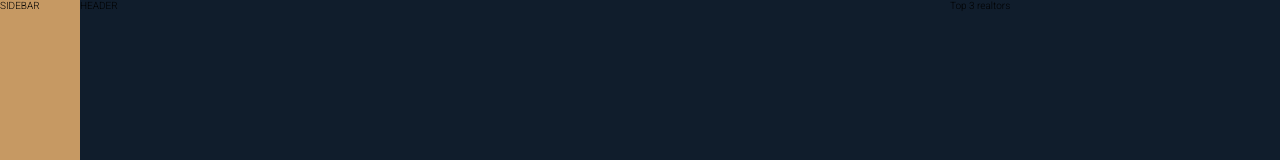
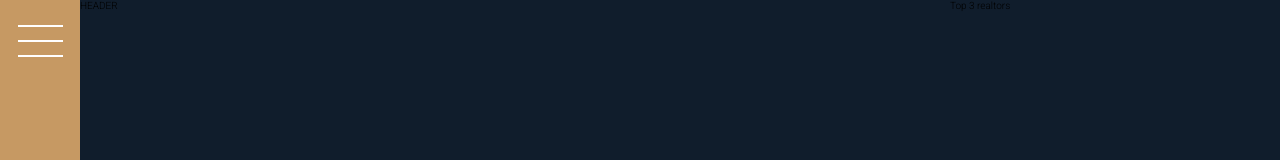
Before and after one commit to ChrisFelicien/Nexter, a plain HTML site: page index.html in a window 1280 px wide. Shown: the top 160 px of the page. Drawn offline with Linux system fonts and the light colour scheme.

Commit message:
Adding the sidebar

```diff
--- a/css/style.css
+++ b/css/style.css
@@ -367,6 +367,8 @@ footer .nav .nav__link a:hover {
   transform: translateY(0.07rem);
 }
 .copy {
+  width: 70%;
+  margin: auto;
   font-size: 1.4rem;
   text-align: center;
   padding: 4rem 10rem;
@@ -374,3 +376,34 @@ footer .nav .nav__link a:hover {
   line-height: 1.5;
   color: var(--color-grey-light-2);
 }
+
+/* START SIDEBAR */
+.sidebar {
+  display: flex;
+  justify-content: center;
+}
+
+.nav-btn {
+  border: none;
+  border-radius: 0;
+  background-color: #fff;
+  margin-top: 4rem;
+  height: 2px;
+  width: 4.5rem;
+}
+
+.nav-btn::after,
+.nav-btn::before {
+  content: "";
+  display: block;
+  background-color: #fff;
+  height: 2px;
+  width: 4.5rem;
+}
+
+.nav-btn::before {
+  transform: translateY(-1.5rem);
+}
+.nav-btn::after {
+  transform: translateY(1.3rem);
+}
--- a/index.html
+++ b/index.html
@@ -14,7 +14,9 @@
     <title>nexter &mdash; Your home place</title>
   </head>
   <body class="container">
-    <div class="sidebar">SIDEBAR</div>
+    <div class="sidebar">
+      <button class="nav-btn"></button>
+    </div>
     <header>HEADER</header>
     <div class="realtors">Top 3 realtors</div>
     <div class="features">
```
